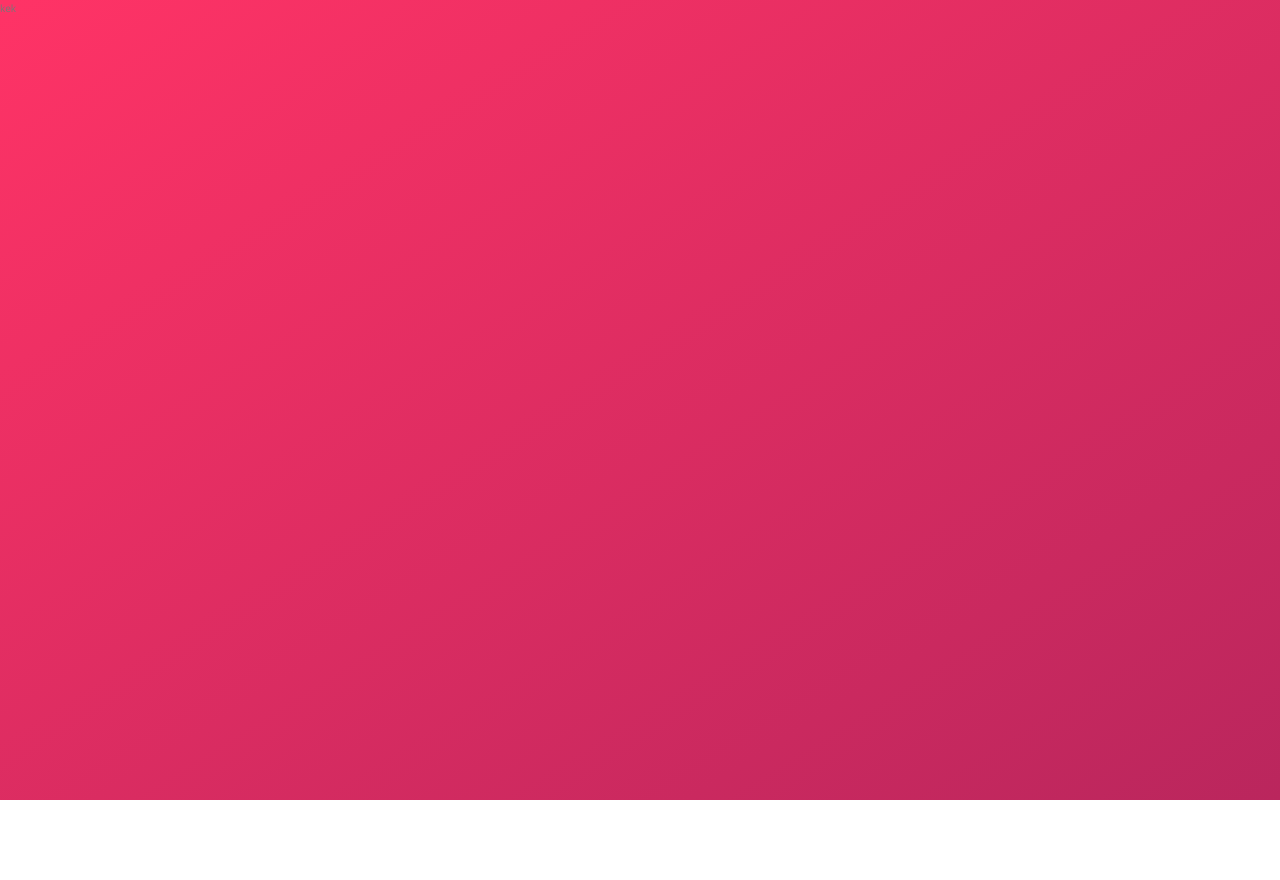
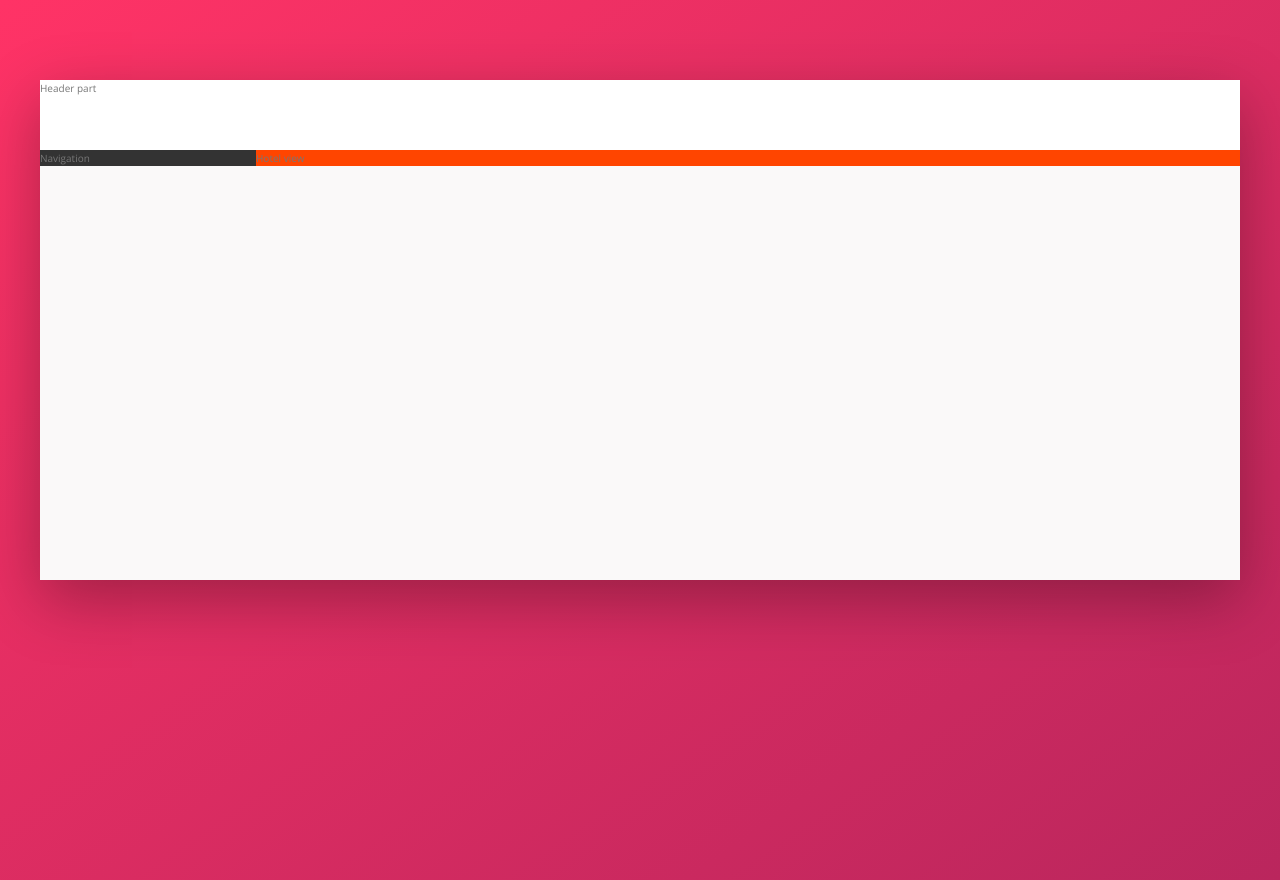
Before and after one commit to Ochanissi/Trillo, a website: page index.html in a window 1280 px wide. Before the commit the page ends 800 px from the top, so only its background shows below. Drawn offline with nearby package versions, Linux system fonts and the light colour scheme.

Commit message:
building the overall layout

```diff
--- a/index.html
+++ b/index.html
@@ -11,6 +11,18 @@
         <title>Trillo &mdash; Your all-in-one booking app</title>
     </head>
     <body>
-        kek
+        <div class="container">
+            <header class="header">
+                Header part
+            </header>
+            <div class="content">
+                <nav class="sidebar">
+                    Navigation
+                </nav>
+                <main class="hotel-view">
+                    Hotel view
+                </main>
+            </div>
+        </div>
     </body>
 </html>
--- a/sass/_base.scss
+++ b/sass/_base.scss
@@ -1,21 +1,3 @@
-/*
-COLORS
-
-Primary: #eb2f64
-Primary light: #FF3366
-Primary dark: #BA265D
-
-Grey light 1: #faf9f9
-Grey light 2: #f4f2f2
-Grey light 3: #f0eeee
-Grey light 4: #ccc
-
-Grey dark 1: #333
-Grey dark 2: #777
-Grey dark 3: #999
-
-*/
-
 :root {
     --color-primary: #eb2f64;
     --color-primary-light: #FF3366;
@@ -29,6 +11,8 @@ Grey dark 3: #999
     --color-grey-dark-1: #333;
     --color-grey-dark-2: #777;
     --color-grey-dark-3: #999;
+
+    --shadow-dark: 0 2rem 6rem rgba(0, 0, 0, .3);
 }
 
 * {
--- a/sass/_layout.scss
+++ b/sass/_layout.scss
@@ -0,0 +1,32 @@
+.container {
+    max-width: 120rem;
+    margin: 8rem auto;
+    background-color: var(--color-grey-light-1);
+    box-shadow: var(--shadow-dark);
+
+    min-height: 50rem;
+}
+
+.header {
+    height: 7rem;
+    background-color: #fff;
+    border-bottom: var(--color-grey-light-2);
+}
+
+.content {
+    display: flex;
+}
+
+.sidebar {
+    background-color: var(--color-grey-dark-1);
+
+    flex: 0 0 18%;
+
+}
+
+.hotel-view {
+    background-color: #fff;
+    background-color: orangered;
+
+    flex: 1;
+}
```
Also changed, not shown: css/style.css.
